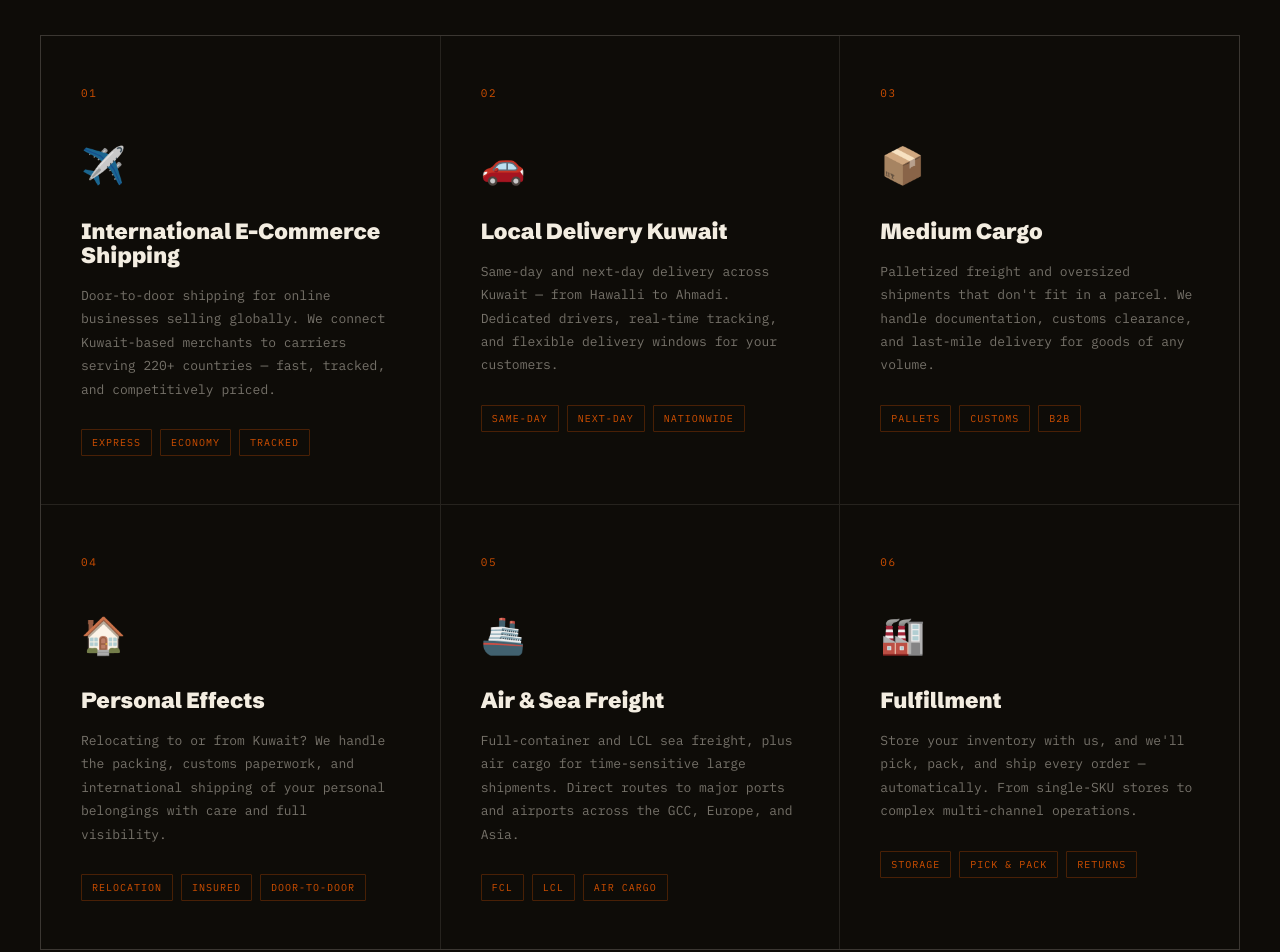
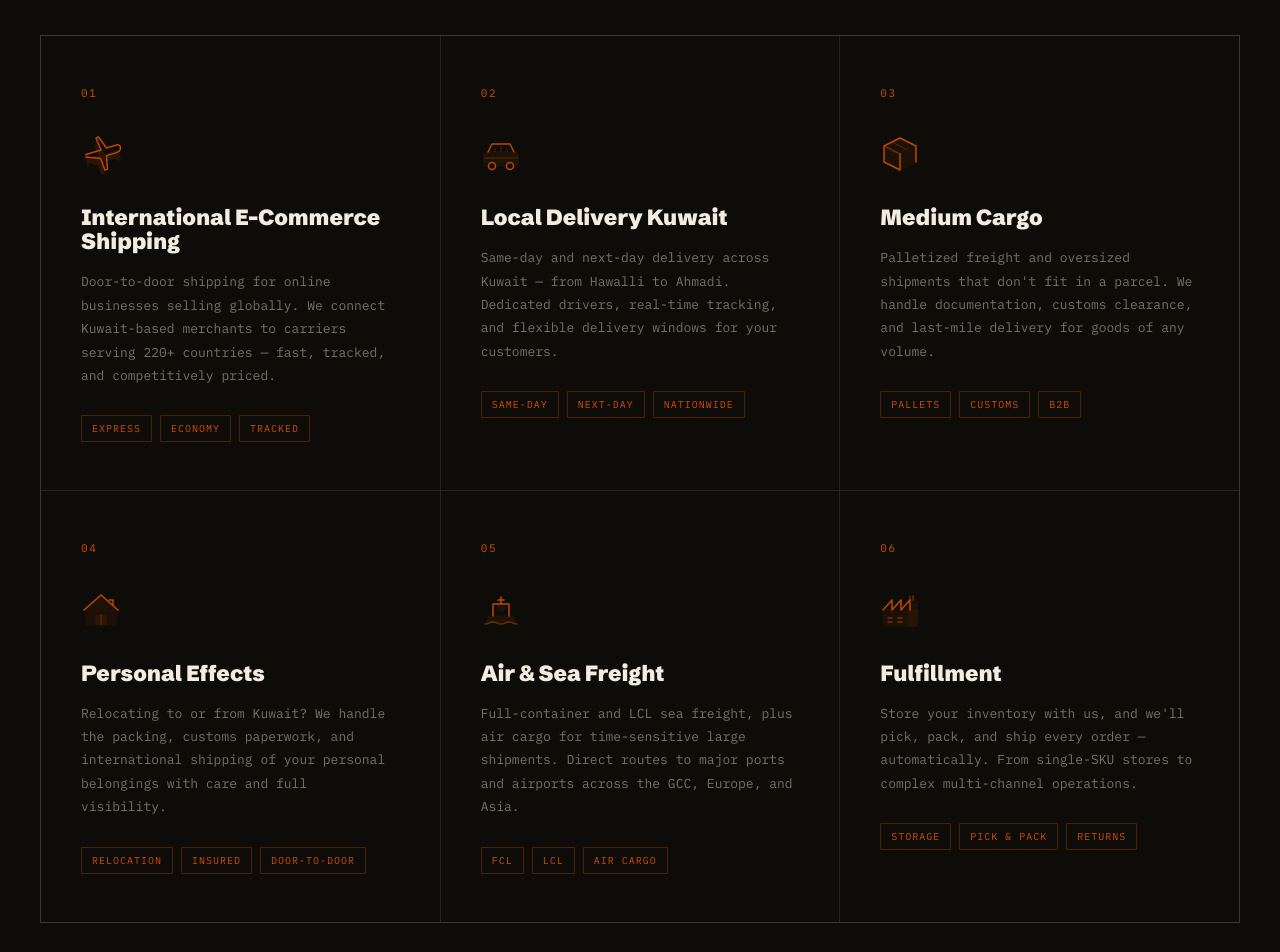
Before and after one commit to alshamiam/solved-logistics-website, a plain HTML site: page index.html in a window 1280 px wide. Shown: the part 1580-2532 px from the top of the page. Drawn offline with Linux system fonts and the light colour scheme.

Commit message:
fix: marquee 2x faster, replace emoji icons with clean SVG icons

```diff
--- a/index.html
+++ b/index.html
@@ -237,7 +237,7 @@ nav {
 }
 .marquee-track {
   display: flex; gap: 0;
-  animation: marquee 28s linear infinite;
+  animation: marquee 14s linear infinite;
   white-space: nowrap;
 }
 .marquee-item {
@@ -328,10 +328,9 @@ nav {
   font-variant-numeric: tabular-nums;
 }
 .service-icon {
-  font-size: 36px;
   margin-bottom: 24px;
   display: block;
-  filter: grayscale(0.3);
+  opacity: 0.9;
 }
 .service-name {
   font-family: "Schibsted Grotesk", sans-serif;
@@ -816,7 +815,12 @@ footer {
 
     <div class="service-card reveal reveal-delay-1">
       <div class="service-num">01</div>
-      <span class="service-icon">✈️</span>
+      <div class="service-icon">
+        <svg width="40" height="40" viewBox="0 0 40 40" fill="none" xmlns="http://www.w3.org/2000/svg">
+          <path d="M36 16.5L24 20l-8-10-3 1 4 10.5L8 24l-2.5-3.5-2 .5 1.5 6 1.5 6 2-.5L8 29l9 2.5 4 10.5 3-1-2-12.5 12-3.5 4 2 2-1.5-2-5.5-2-5.5z" fill="#D04F00" opacity="0.15"/>
+          <path d="M5 20.5L20 16l-5-12 2.5-1 8 11 10-3c2.2-.6 4 .6 4 2.8s-1.8 4.2-4 4.8l-10 3 1 13.5-2.5 1-4.5-11.5L5 23" stroke="#D04F00" stroke-width="1.5" stroke-linecap="round" stroke-linejoin="round"/>
+        </svg>
+      </div>
       <div class="service-name">International E-Commerce Shipping</div>
       <div class="service-desc">
         Door-to-door shipping for online businesses selling globally. We connect Kuwait-based merchants to carriers serving 220+ countries — fast, tracked, and competitively priced.
@@ -830,7 +834,16 @@ footer {
 
     <div class="service-card reveal reveal-delay-2">
       <div class="service-num">02</div>
-      <span class="service-icon">🚗</span>
+      <div class="service-icon">
+        <svg width="40" height="40" viewBox="0 0 40 40" fill="none" xmlns="http://www.w3.org/2000/svg">
+          <rect x="3" y="18" width="34" height="14" rx="3" fill="#D04F00" opacity="0.1" stroke="#D04F00" stroke-width="1.5"/>
+          <path d="M7 18l4-8h18l4 8" stroke="#D04F00" stroke-width="1.5" stroke-linecap="round" stroke-linejoin="round"/>
+          <circle cx="11" cy="32" r="3.5" fill="#0E0C08" stroke="#D04F00" stroke-width="1.5"/>
+          <circle cx="29" cy="32" r="3.5" fill="#0E0C08" stroke="#D04F00" stroke-width="1.5"/>
+          <path d="M3 24h34" stroke="#D04F00" stroke-width="1" opacity="0.4"/>
+          <path d="M14 18v-4M20 18v-6M26 18v-4" stroke="#D04F00" stroke-width="1" opacity="0.3"/>
+        </svg>
+      </div>
       <div class="service-name">Local Delivery Kuwait</div>
       <div class="service-desc">
         Same-day and next-day delivery across Kuwait — from Hawalli to Ahmadi. Dedicated drivers, real-time tracking, and flexible delivery windows for your customers.
@@ -844,7 +857,14 @@ footer {
 
     <div class="service-card reveal reveal-delay-3">
       <div class="service-num">03</div>
-      <span class="service-icon">📦</span>
+      <div class="service-icon">
+        <svg width="40" height="40" viewBox="0 0 40 40" fill="none" xmlns="http://www.w3.org/2000/svg">
+          <path d="M20 4L36 12v16L20 36 4 28V12L20 4z" fill="#D04F00" opacity="0.08" stroke="#D04F00" stroke-width="1.5" stroke-linejoin="round"/>
+          <path d="M20 4l16 8M20 4L4 12M20 20v16M4 12v16l16 8M36 12v16" stroke="#D04F00" stroke-width="1.5" stroke-linecap="round"/>
+          <path d="M12 8l16 8" stroke="#D04F00" stroke-width="1" opacity="0.4" stroke-linecap="round"/>
+          <path d="M20 20L4 12" stroke="#D04F00" stroke-width="1.5" stroke-linecap="round" opacity="0.5"/>
+        </svg>
+      </div>
       <div class="service-name">Medium Cargo</div>
       <div class="service-desc">
         Palletized freight and oversized shipments that don't fit in a parcel. We handle documentation, customs clearance, and last-mile delivery for goods of any volume.
@@ -858,7 +878,15 @@ footer {
 
     <div class="service-card reveal reveal-delay-1">
       <div class="service-num">04</div>
-      <span class="service-icon">🏠</span>
+      <div class="service-icon">
+        <svg width="40" height="40" viewBox="0 0 40 40" fill="none" xmlns="http://www.w3.org/2000/svg">
+          <path d="M20 5L35 18v17H25V25h-10v10H5V18L20 5z" fill="#D04F00" opacity="0.08" stroke="#D04F00" stroke-width="1.5" stroke-linejoin="round"/>
+          <path d="M3 20L20 5l17 15" stroke="#D04F00" stroke-width="1.5" stroke-linecap="round" stroke-linejoin="round"/>
+          <path d="M28 10h4v5" stroke="#D04F00" stroke-width="1.5" stroke-linecap="round" stroke-linejoin="round"/>
+          <rect x="15" y="25" width="10" height="10" fill="#D04F00" opacity="0.15" stroke="#D04F00" stroke-width="1" rx="1"/>
+          <path d="M20 25v10" stroke="#D04F00" stroke-width="1" opacity="0.5"/>
+        </svg>
+      </div>
       <div class="service-name">Personal Effects</div>
       <div class="service-desc">
         Relocating to or from Kuwait? We handle the packing, customs paperwork, and international shipping of your personal belongings with care and full visibility.
@@ -872,7 +900,15 @@ footer {
 
     <div class="service-card reveal reveal-delay-2">
       <div class="service-num">05</div>
-      <span class="service-icon">🚢</span>
+      <div class="service-icon">
+        <svg width="40" height="40" viewBox="0 0 40 40" fill="none" xmlns="http://www.w3.org/2000/svg">
+          <path d="M8 26L6 32h28l-2-6H8z" fill="#D04F00" opacity="0.1" stroke="#D04F00" stroke-width="1.5" stroke-linejoin="round"/>
+          <path d="M12 26V14h16v12" stroke="#D04F00" stroke-width="1.5" stroke-linecap="round" stroke-linejoin="round"/>
+          <rect x="16" y="14" width="8" height="7" fill="#D04F00" opacity="0.1" stroke="#D04F00" stroke-width="1" rx="1"/>
+          <path d="M20 7v7M17 10h6" stroke="#D04F00" stroke-width="1.5" stroke-linecap="round"/>
+          <path d="M4 34c4 0 4-2 8-2s4 2 8 2 4-2 8-2 4 2 8 2" stroke="#D04F00" stroke-width="1.5" stroke-linecap="round" opacity="0.5"/>
+        </svg>
+      </div>
       <div class="service-name">Air & Sea Freight</div>
       <div class="service-desc">
         Full-container and LCL sea freight, plus air cargo for time-sensitive large shipments. Direct routes to major ports and airports across the GCC, Europe, and Asia.
@@ -886,7 +922,15 @@ footer {
 
     <div class="service-card reveal reveal-delay-3">
       <div class="service-num">06</div>
-      <span class="service-icon">🏭</span>
+      <div class="service-icon">
+        <svg width="40" height="40" viewBox="0 0 40 40" fill="none" xmlns="http://www.w3.org/2000/svg">
+          <rect x="3" y="20" width="34" height="16" rx="2" fill="#D04F00" opacity="0.08" stroke="#D04F00" stroke-width="1.5"/>
+          <path d="M3 20l9-10v10M12 20l9-10v10M21 20l9-10v10" stroke="#D04F00" stroke-width="1.5" stroke-linecap="round" stroke-linejoin="round"/>
+          <rect x="28" y="10" width="9" height="26" rx="1" fill="#D04F00" opacity="0.08" stroke="#D04F00" stroke-width="1.5"/>
+          <path d="M8 28h4M8 32h4M18 28h4M18 32h4" stroke="#D04F00" stroke-width="1.5" stroke-linecap="round" opacity="0.6"/>
+          <path d="M30 6v4M33 6v4" stroke="#D04F00" stroke-width="1.5" stroke-linecap="round" opacity="0.5"/>
+        </svg>
+      </div>
       <div class="service-name">Fulfillment</div>
       <div class="service-desc">
         Store your inventory with us, and we'll pick, pack, and ship every order — automatically. From single-SKU stores to complex multi-channel operations.
```
